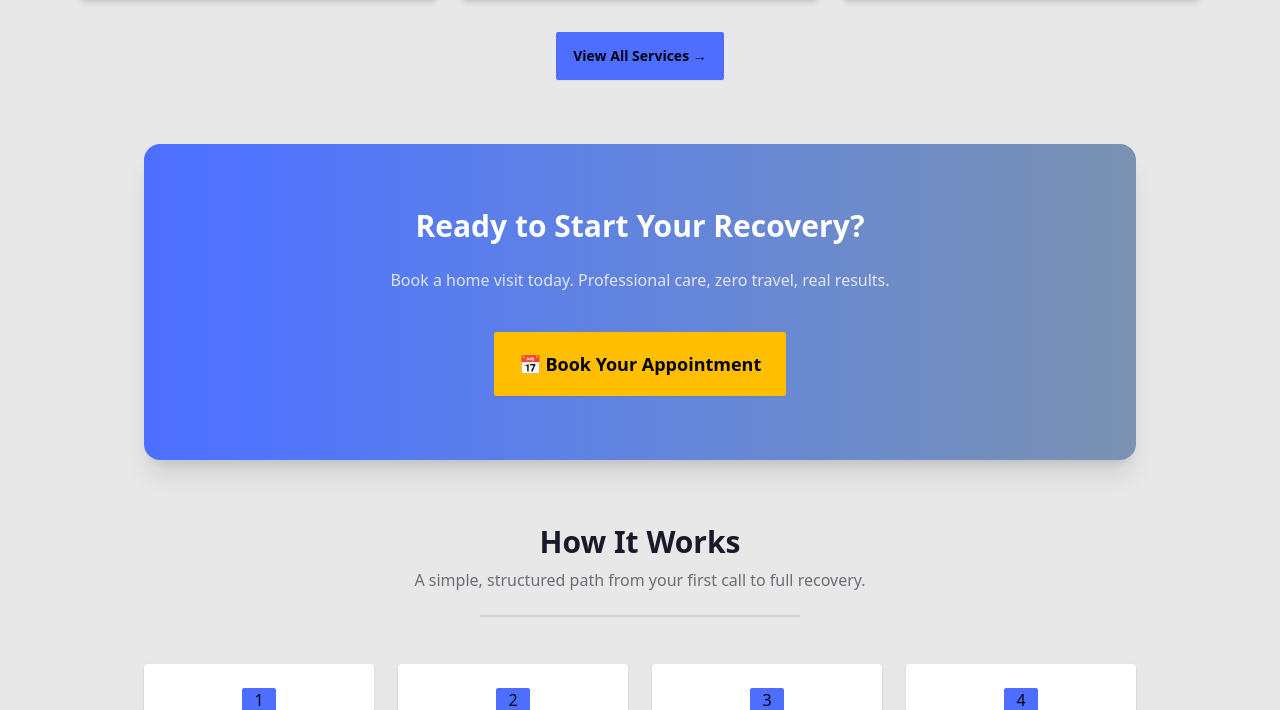
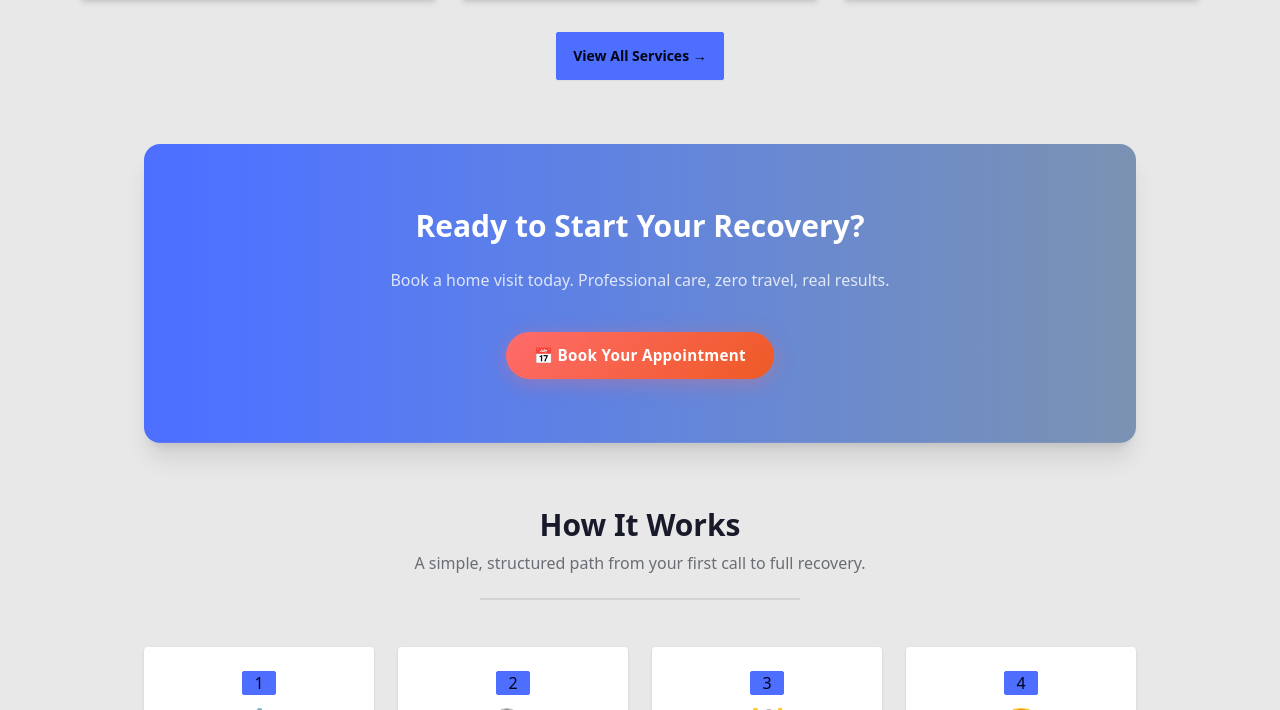
Before and after one commit to MominNisar190/Dr.Physio-WebDev, a website: page index.html in a window 1280 px wide. Shown: the part 1936-2646 px from the top of the page. Drawn offline with nearby package versions, Linux system fonts and the light colour scheme; no server answers; animation ran at ten frames a second.

Commit message:
Professional booking buttons with gradient pill style

```diff
--- a/index.html
+++ b/index.html
@@ -63,7 +63,7 @@
         <div class="hero-gallery-dots flex justify-center gap-2 mt-3" id="galleryDots"></div>
       </div>
       <div class="lg:w-1/2">
-        <div class="badge badge-success gap-1 mb-4">✅ Trusted Home Physiotherapy · Nanded</div>
+        <div class="inline-flex items-center gap-2 bg-green-50 text-green-700 border border-green-200 text-xs font-bold px-3 py-1 rounded-full mb-4 uppercase tracking-widest">✅ Trusted Home Physiotherapy · Nanded</div>
         <h1 class="text-4xl lg:text-5xl font-extrabold leading-tight mb-4">
           Relieve Pain.<br>
           <span class="text-primary">Restore Movement.</span><br>
@@ -71,7 +71,7 @@
         </h1>
         <p class="text-base-content/70 text-lg mb-6 max-w-lg">Professional, evidence-based physiotherapy delivered to your doorstep. No clinic visits. No waiting rooms. Just expert care where you're most comfortable.</p>
         <div class="flex gap-3 flex-wrap">
-          <a href="contact.html" class="btn btn-primary btn-lg">📅 Book Appointment</a>
+      <a href="contact.html" class="btn-book"><span>📅 Book Appointment</span></a>
           <a href="services.html" class="btn btn-outline btn-lg">View Services →</a>
         </div>
       </div>
@@ -192,7 +192,7 @@
       <div class="hero-content flex-col">
         <h2 class="text-3xl font-bold text-white mb-2">Ready to Start Your Recovery?</h2>
         <p class="text-white/80 mb-6">Book a home visit today. Professional care, zero travel, real results.</p>
-        <a href="contact.html" class="btn btn-warning btn-lg font-bold">📅 Book Your Appointment</a>
+        <a href="contact.html" class="btn-book btn-book-coral"><span>📅 Book Your Appointment</span></a>
       </div>
     </div>
   </div>
--- a/styles.css
+++ b/styles.css
@@ -101,3 +101,51 @@ html { scroll-behavior: smooth; }
 @media (max-width: 768px) {
   .hero-gallery { height: 280px; }
 }
+
+/* Professional Book Button */
+.btn-book {
+  display: inline-flex;
+  align-items: center;
+  gap: 0.5rem;
+  background: linear-gradient(135deg, #3A86FF 0%, #2EC4B6 100%);
+  color: #fff !important;
+  font-weight: 700;
+  font-size: 0.95rem;
+  padding: 0.75rem 1.75rem;
+  border-radius: 50px;
+  border: none;
+  cursor: pointer;
+  text-decoration: none;
+  box-shadow: 0 4px 20px rgba(58,134,255,0.35);
+  transition: all 0.3s cubic-bezier(.4,0,.2,1);
+  letter-spacing: 0.02em;
+  position: relative;
+  overflow: hidden;
+}
+.btn-book::before {
+  content: '';
+  position: absolute;
+  inset: 0;
+  background: linear-gradient(135deg, #2563eb 0%, #0891b2 100%);
+  opacity: 0;
+  transition: opacity 0.3s ease;
+}
+.btn-book:hover::before { opacity: 1; }
+.btn-book:hover {
+  transform: translateY(-3px);
+  box-shadow: 0 8px 30px rgba(58,134,255,0.45);
+  color: #fff !important;
+  text-decoration: none;
+}
+.btn-book:active { transform: translateY(-1px); }
+.btn-book span { position: relative; z-index: 1; }
+.btn-book-coral {
+  background: linear-gradient(135deg, #FF6B6B 0%, #ee5a24 100%);
+  box-shadow: 0 4px 20px rgba(255,107,107,0.35);
+}
+.btn-book-coral::before {
+  background: linear-gradient(135deg, #e85555 0%, #c0392b 100%);
+}
+.btn-book-coral:hover {
+  box-shadow: 0 8px 30px rgba(255,107,107,0.5);
+}
```
Also changed, not shown: about.html (line endings or trailing spaces), blog.html (line endings or trailing spaces), contact.html (line endings or trailing spaces), services.html (line endings or trailing spaces), training-videos.html (line endings or trailing spaces).
